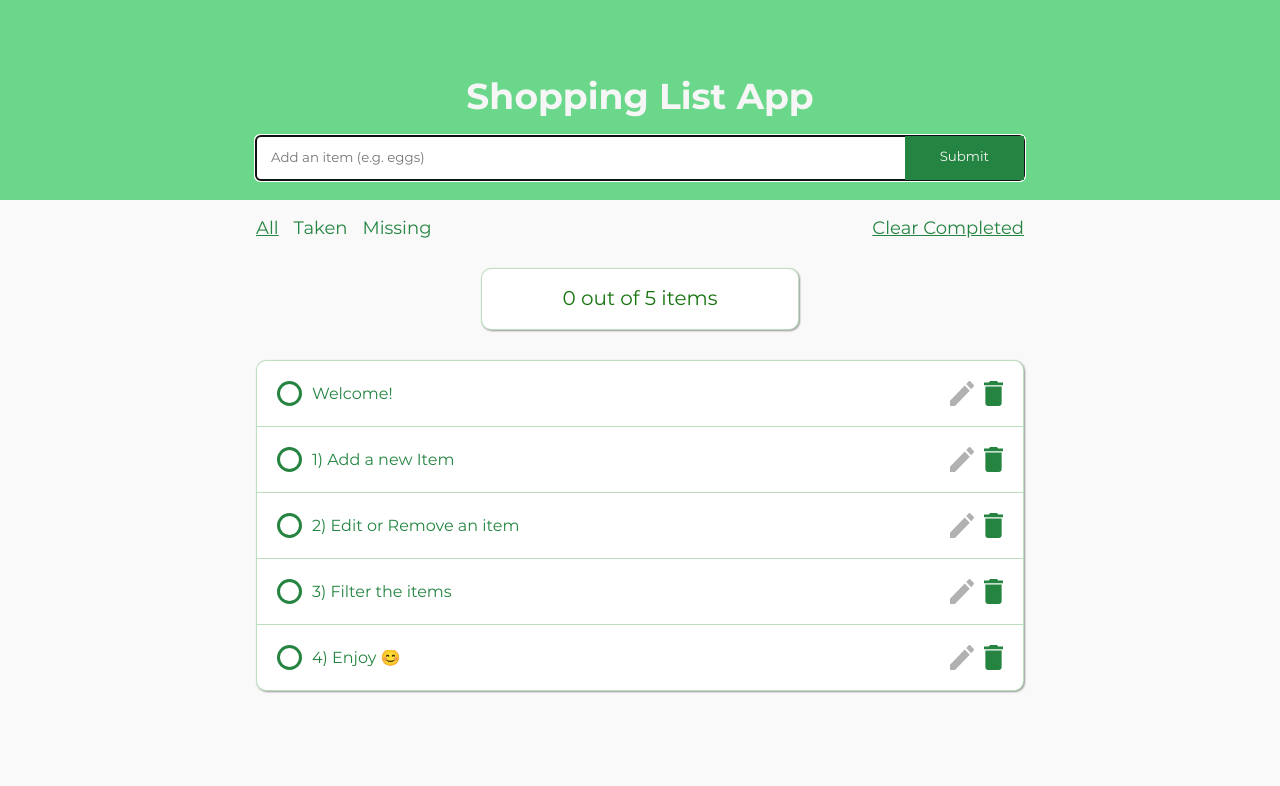
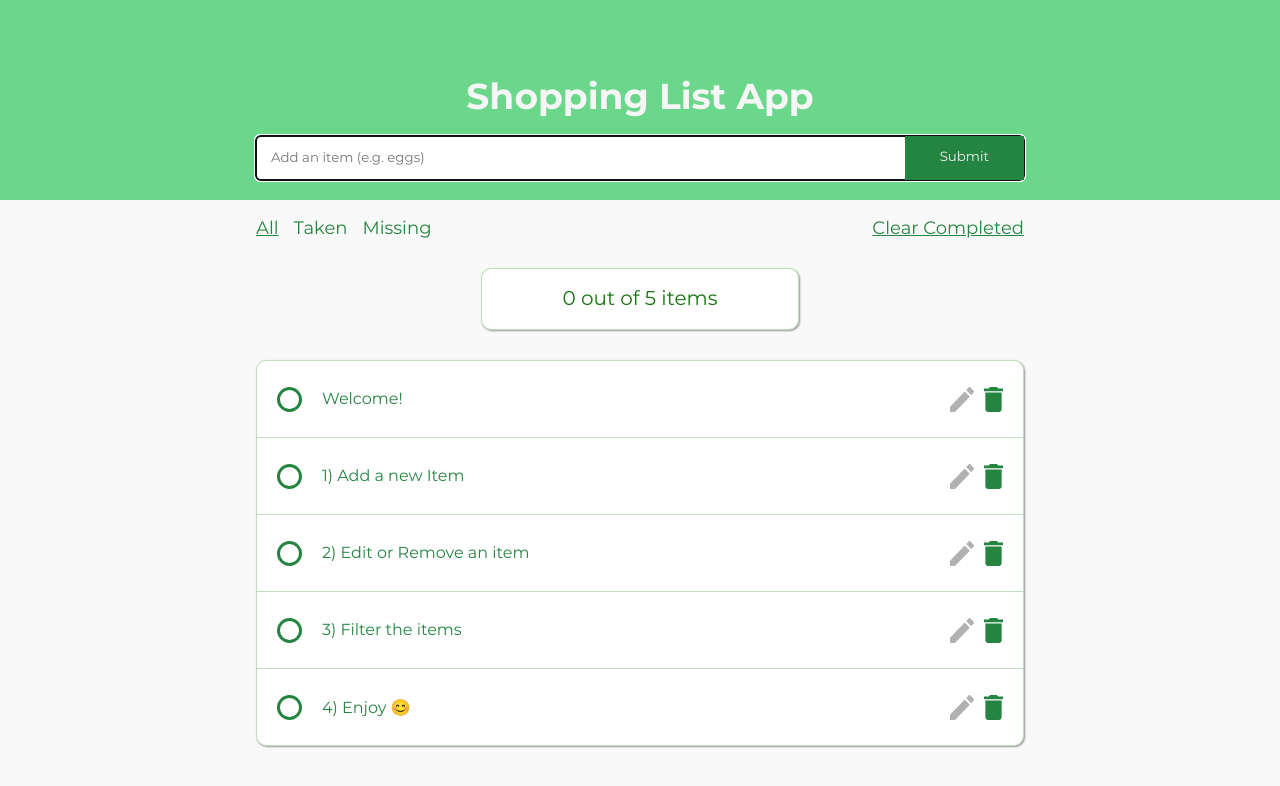
Before and after one commit to MarcoCarpo/List-App-with-React.js, a React (Create React App) app: page / in a window 1280 px wide. Shown: the top 786 px of the page. Built offline with nearby package versions, Linux system fonts and the light colour scheme; the HTML template or start-up script is replaced by a standard one.

Commit message:
remove items container when there are no items inside

```diff
--- a/src/containers/ItemContainer.js
+++ b/src/containers/ItemContainer.js
@@ -25,6 +25,7 @@ const ItemContainer = () => {
     }
   }, [filter, items]);
 
+  if (filteredList.length > 0) {
     return (
       <section className="items-container">
         {filteredList.map((item) => {
@@ -33,6 +34,8 @@ const ItemContainer = () => {
         })}
       </section>
     );
+  }
+  return null;
 };
 
 export default ItemContainer;
--- a/src/scss/3-components/Item.scss
+++ b/src/scss/3-components/Item.scss
@@ -12,6 +12,8 @@
   }
 
   &__name {
+    padding: 1rem;
+    max-width: 30rem;
     width: 100%;
     outline: none;
     border: none;
```
Lines whose indentation alone changed are shown as unchanged.
